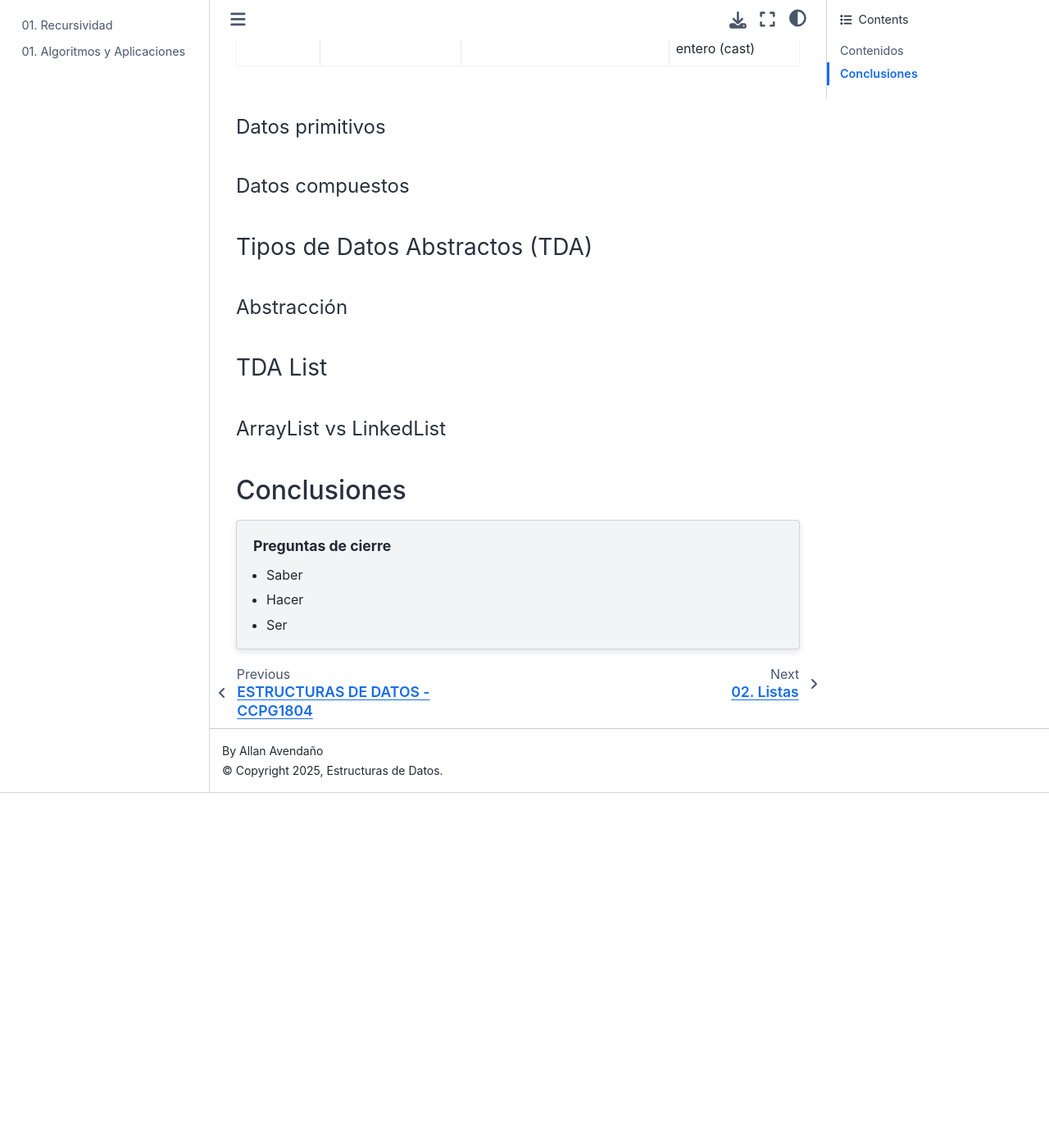
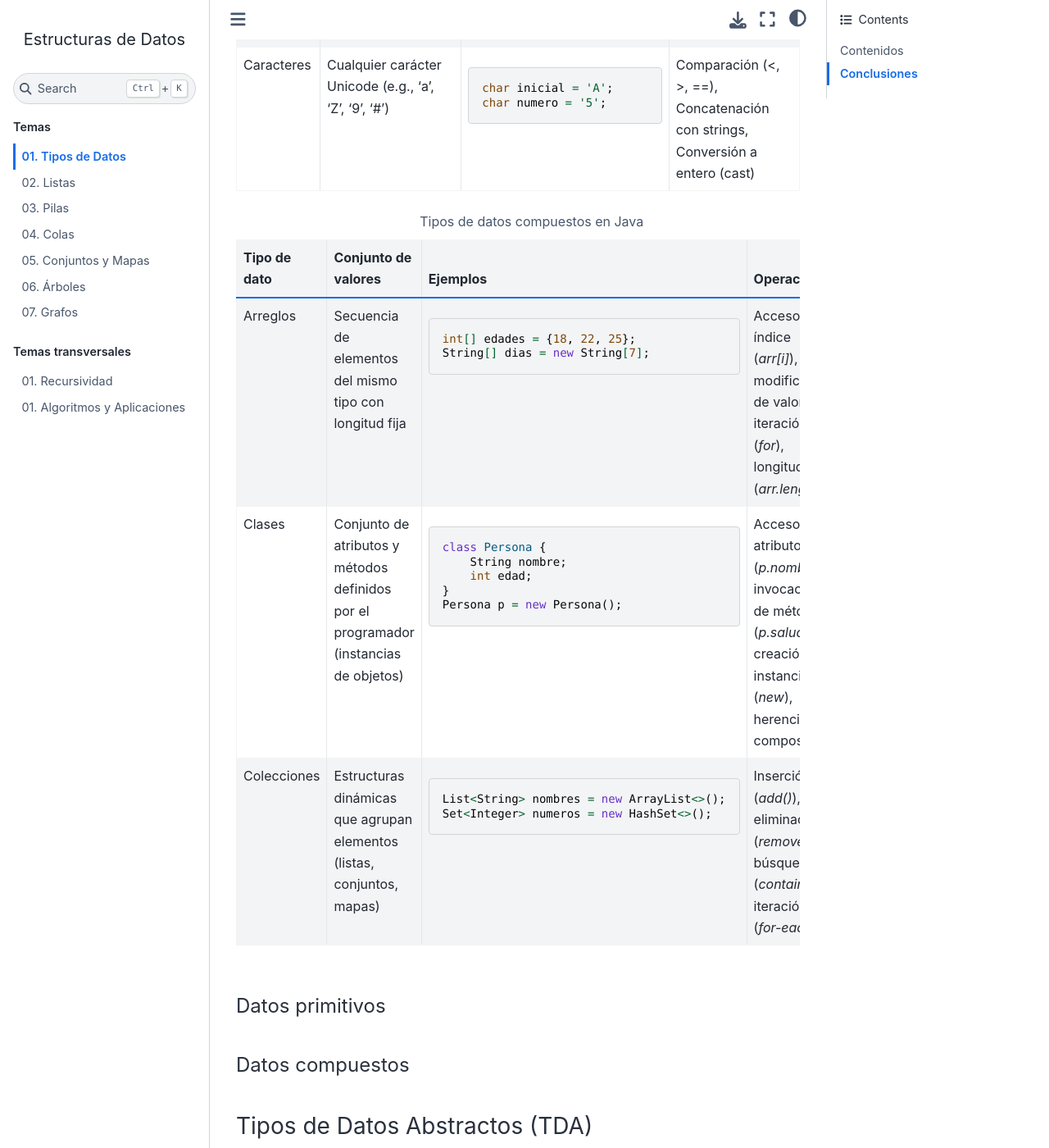
Before and after one commit to CDIAFIEC/FAQs, a Sphinx documentation site: the page built from docs/source/temas/01.tiposdedatos.rst, in a window 1280 px wide and 1400 px high, scrolled down 1123 px. Shown: the whole window at 82% size. Built offline with Sphinx 7.4.7 and the Sphinx Book theme 1.1.4, drawn with Linux system fonts in a browser that asks for light colours; before the commit the page ends 2090 px from its top, so only the background shows below that; some of the changed text lies outside the part shown.

Commit message:
tipos compuestos

```diff
--- a/docs/source/temas/01.tiposdedatos.rst
+++ b/docs/source/temas/01.tiposdedatos.rst
@@ -18,7 +18,10 @@ Contenidos
 Tipos de Datos
 --------------
 
-Los datos se classifican en diferentes tipos según sus características y la forma en que se utilizan en la programación. En este contexto, los tipos de datos se dividen en:
+Los datos se clasifican en diferentes tipos según sus características y la forma en que se utilizan en la programación. En este contexto, los tipos de datos se dividen en:
+
+- **Primitivos**: Son los tipos de datos básicos que representan valores simples. Incluyen enteros, reales, lógicos y caracteres.
+- **Compuestos**: Son aquellos que se construyen a partir de tipos primitivos y pueden contener múltiples valores. Incluyen arreglos, clases y colecciones( listas, conjuntos y mapas).
 
 .. list-table:: Tipos de datos primitivos
    :widths: 15 30 30 25
@@ -78,6 +81,61 @@ Los datos se classifican en diferentes tipos según sus características y la fo
        Concatenación con strings,
        Conversión a entero (cast)
 
+
+.. list-table:: Tipos de datos compuestos en Java
+   :widths: 15 30 30 25
+   :header-rows: 1
+
+   * - Tipo de dato
+     - Conjunto de valores
+     - Ejemplos
+     - Operaciones
+   * - Arreglos
+     - Secuencia de elementos del mismo tipo
+       con longitud fija
+     -
+        .. code-block:: java
+
+            int[] edades = {18, 22, 25};
+            String[] dias = new String[7];
+
+     - Acceso por índice (`arr[i]`),
+       modificación de valores,
+       iteración (`for`),
+       longitud (`arr.length`)
+   * - Clases
+     - Conjunto de atributos y métodos
+       definidos por el programador
+       (instancias de objetos)
+     -
+       .. code-block:: java
+
+          class Persona {
+              String nombre;
+              int edad;
+          }
+          Persona p = new Persona();
+
+     - Acceso a atributos (`p.nombre`),
+       invocación de métodos (`p.saludar()`),
+       creación de instancias (`new`),
+       herencia y composición
+   * - Colecciones
+     - Estructuras dinámicas
+       que agrupan elementos (listas,
+       conjuntos, mapas)
+     -
+       .. code-block:: java
+
+          List<String> nombres = new ArrayList<>();
+          Set<Integer> numeros = new HashSet<>();
+
+     - Inserción (`add()`),
+       eliminación (`remove()`),
+       búsqueda (`contains()`),
+       iteración (`for-each`)
+
+
 Datos primitivos
 ^^^^^^^^^^^^^^^^
 
```
